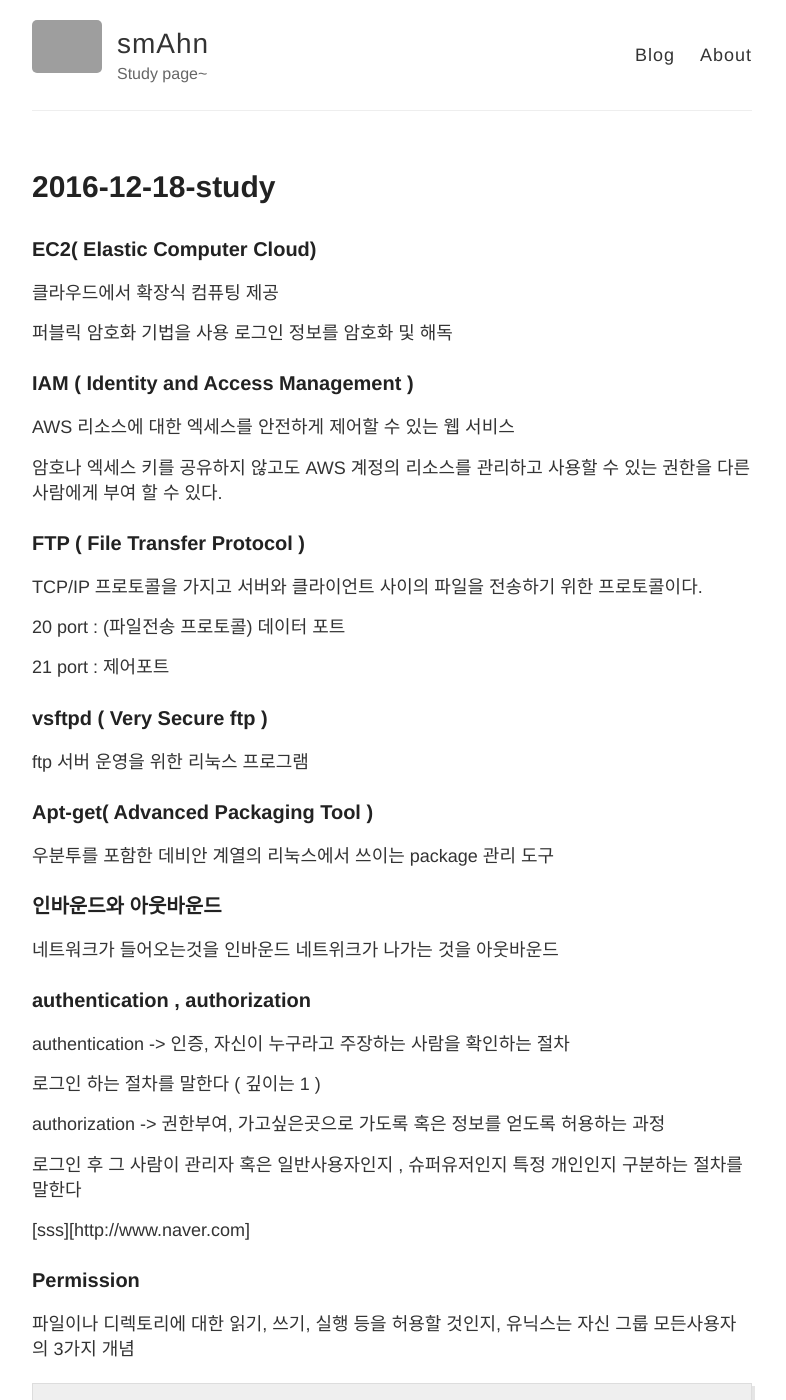
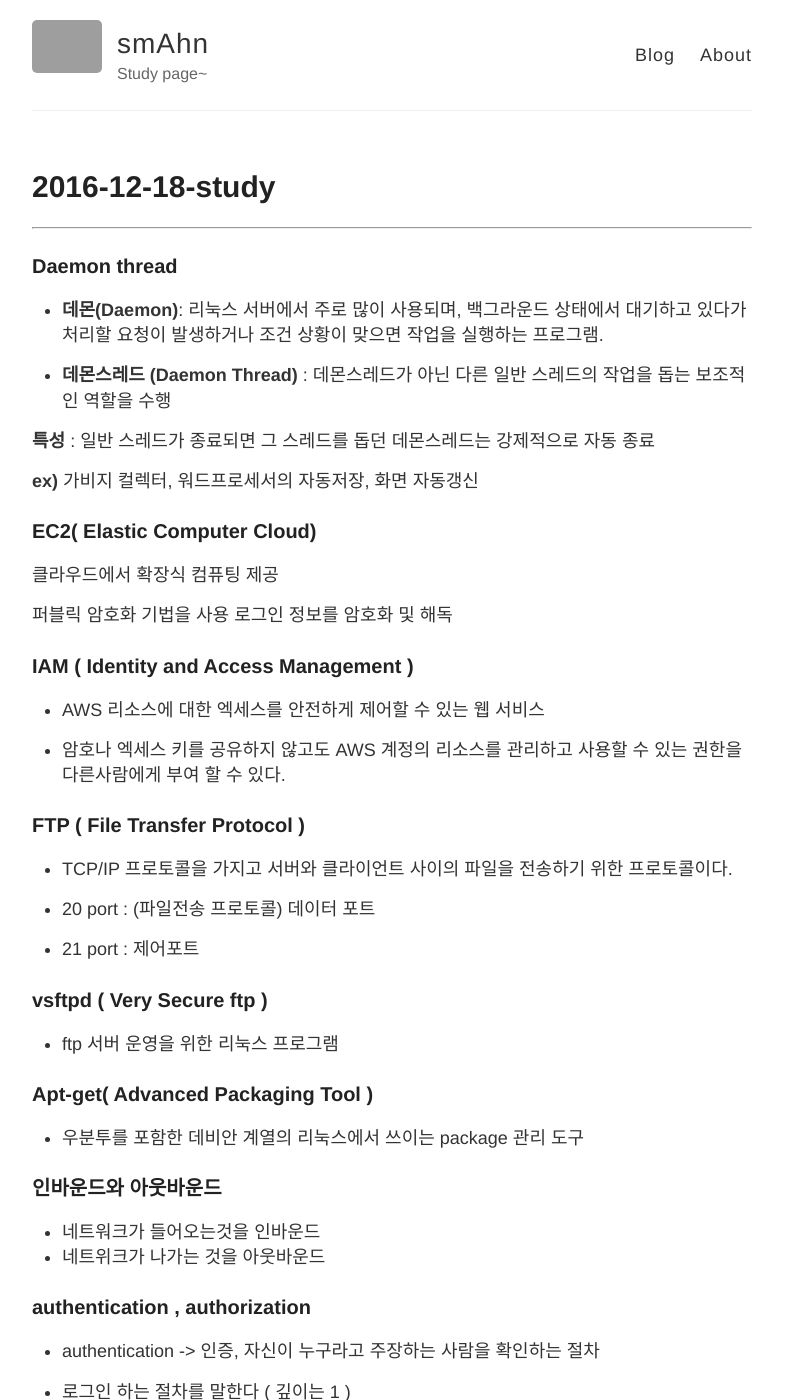
Before and after one commit to asdhgfasd/asdhgfasd.github.io, a Jekyll site: the page built from _posts/2016-12-18-study.md, in a window 1280 px wide and 1400 px high. Shown: the whole window, without its empty margins (248-1034 px from the left). Built offline with Jekyll 4.4.1, drawn with Linux system fonts in a browser that asks for light colours; some of the changed text lies outside the part shown; grey boxes are pictures that could not be loaded.

Commit message:
공부내용 커밋

````diff
--- a/_posts/2016-12-18-study.md
+++ b/_posts/2016-12-18-study.md
@@ -2,6 +2,21 @@
 layout: post
 title: 2016-12-18-study
 ---
+
+
+---
+
+### __Daemon thread__
+
+- __데몬(Daemon)__:
+리눅스 서버에서 주로 많이 사용되며, 백그라운드 상태에서 대기하고 있다가 처리할 요청이
+발생하거나 조건 상황이 맞으면 작업을 실행하는 프로그램.
+
+- __데몬스레드 (Daemon Thread)__ : 데몬스레드가 아닌 다른 일반 스레드의 작업을 돕는 보조적인 역할을 수행
+
+__특성__ : 일반 스레드가 종료되면 그 스레드를 돕던 데몬스레드는 강제적으로 자동 종료
+
+__ex)__ 가비지 컬렉터, 워드프로세서의 자동저장, 화면 자동갱신
 
 ### __EC2( Elastic Computer Cloud)__
  클라우드에서 확장식 컴퓨팅 제공
@@ -9,43 +24,42 @@
  퍼블릭 암호화 기법을 사용 로그인 정보를 암호화 및 해독
 
 ### __IAM ( Identity and Access Management )__
- AWS 리소스에 대한 엑세스를 안전하게 제어할 수 있는 웹 서비스
+- AWS 리소스에 대한 엑세스를 안전하게 제어할 수 있는 웹 서비스
 
- 암호나 엑세스 키를 공유하지 않고도 AWS 계정의 리소스를 관리하고 사용할 수 있는 권한을 다른사람에게 부여 할 수 있다.
+- 암호나 엑세스 키를 공유하지 않고도 AWS 계정의 리소스를 관리하고 사용할 수 있는 권한을 다른사람에게 부여 할 수 있다.
 
 ### __FTP ( File Transfer Protocol )__
- TCP/IP 프로토콜을 가지고 서버와 클라이언트 사이의 파일을 전송하기 위한
+- TCP/IP 프로토콜을 가지고 서버와 클라이언트 사이의 파일을 전송하기 위한
  프로토콜이다.
 
- 20 port : (파일전송 프로토콜) 데이터 포트
+- 20 port : (파일전송 프로토콜) 데이터 포트
 
- 21 port : 제어포트
+- 21 port : 제어포트
 
 
 ### __vsftpd ( Very Secure ftp )__
- ftp 서버 운영을 위한 리눅스 프로그램
+- ftp 서버 운영을 위한 리눅스 프로그램
 
 ### __Apt-get( Advanced Packaging Tool )__
- 우분투를 포함한 데비안 계열의 리눅스에서 쓰이는 package 관리 도구
+- 우분투를 포함한 데비안 계열의 리눅스에서 쓰이는 package 관리 도구
 
 ### __인바운드와 아웃바운드__
- 네트워크가 들어오는것을 인바운드
- 네트위크가 나가는 것을 아웃바운드
+- 네트워크가 들어오는것을 인바운드
+- 네트위크가 나가는 것을 아웃바운드
 
 ### authentication , authorization
- authentication -> 인증, 자신이 누구라고 주장하는 사람을 확인하는 절차
+- authentication -> 인증, 자신이 누구라고 주장하는 사람을 확인하는 절차
 
- 로그인 하는 절차를 말한다 ( 깊이는 1 )
+- 로그인 하는 절차를 말한다 ( 깊이는 1 )
 
- authorization -> 권한부여, 가고싶은곳으로 가도록 혹은 정보를 얻도록 허용하는 과정
+- authorization -> 권한부여, 가고싶은곳으로 가도록 혹은 정보를 얻도록 허용하는 과정
 
- 로그인 후 그 사람이 관리자 혹은 일반사용자인지 , 슈퍼유저인지 특정 개인인지 구분하는 절차를 말한다
+- 로그인 후 그 사람이 관리자 혹은 일반사용자인지 , 슈퍼유저인지 특정 개인인지 구분하는 절차를 말한다
 
 
-[sss][http://www.naver.com]
 
 ### Permission
- 파일이나 디렉토리에 대한 읽기, 쓰기, 실행 등을 허용할 것인지, 유닉스는 자신 그룹 모든사용자의 3가지 개념
+- 파일이나 디렉토리에 대한 읽기, 쓰기, 실행 등을 허용할 것인지, 유닉스는 자신 그룹 모든사용자의 3가지 개념
 
 ```
 소유자 그룹사용자 모든사용자  ( UGO )
@@ -59,8 +73,38 @@
 ```sh
 chown -R [user][:group] target1
 ```
-user 변수는 target들의 소유권을 가질 수 있는 새로운 사용자들을 표시
+- user 변수는 target들의 소유권을 가질 수 있는 새로운 사용자들을 표시
 
-group 변수는 target 들이 관련되어 있는 그룹을 표시한다.
+- group 변수는 target 들이 관련되어 있는 그룹을 표시한다.
 
--R 옵션은 명명되는 모든 target 디렉토리와 그 안에 들어있는 파일들에 대해서 순환적인 변화를 지정
+- -R 옵션은 명명되는 모든 target 디렉토리와 그 안에 들어있는 파일들에 대해서 순환적인 변화를 지정
+
+
+
+## 대칭키 비대칭키
+
+#### 대칭키
+- 암호화와 복호화 할때 키가 같다
+
+ 장점 : 비대칭키에 비해 속도가 빠르다 (10배 ~ 1000배) ex)HTTP vs HTTPS
+
+ 단점 : 키 동기화가 필요하다. (다른사람이 키를 알게되면 해독 가능)
+
+ ex) DES, AES
+
+[참조링크 1. 대칭키 암호 (wiki)](https://ko.wikipedia.org/wiki/%EB%8C%80%EC%B9%AD_%ED%82%A4_%EC%95%94%ED%98%B8)
+
+[참조링크 2. 암호 알고리즘 (namuwiki)](https://namu.wiki/w/%EC%95%94%ED%98%B8%20%EC%95%8C%EA%B3%A0%EB%A6%AC%EC%A6%98)
+
+#### 비대칭키(공개키)
+
+- 암호화와 복호화 할때 키가 다르다
+
+ 장점 : 키 동기화 문제가 적다
+
+ 단점 : 느리다. MITM(man in the middle attack) 공격에 취약하다
+
+
+ [참조링크 1. SSL 이란 무엇인가](http://minix.tistory.com/397)
+
+ [참조링크 2. 공개키 암호화 방식 (namuwiki)](https://namu.wiki/w/%EA%B3%B5%EA%B0%9C%ED%82%A4%20%EC%95%94%ED%98%B8%ED%99%94%20%EB%B0%A9%EC%8B%9D)
````
